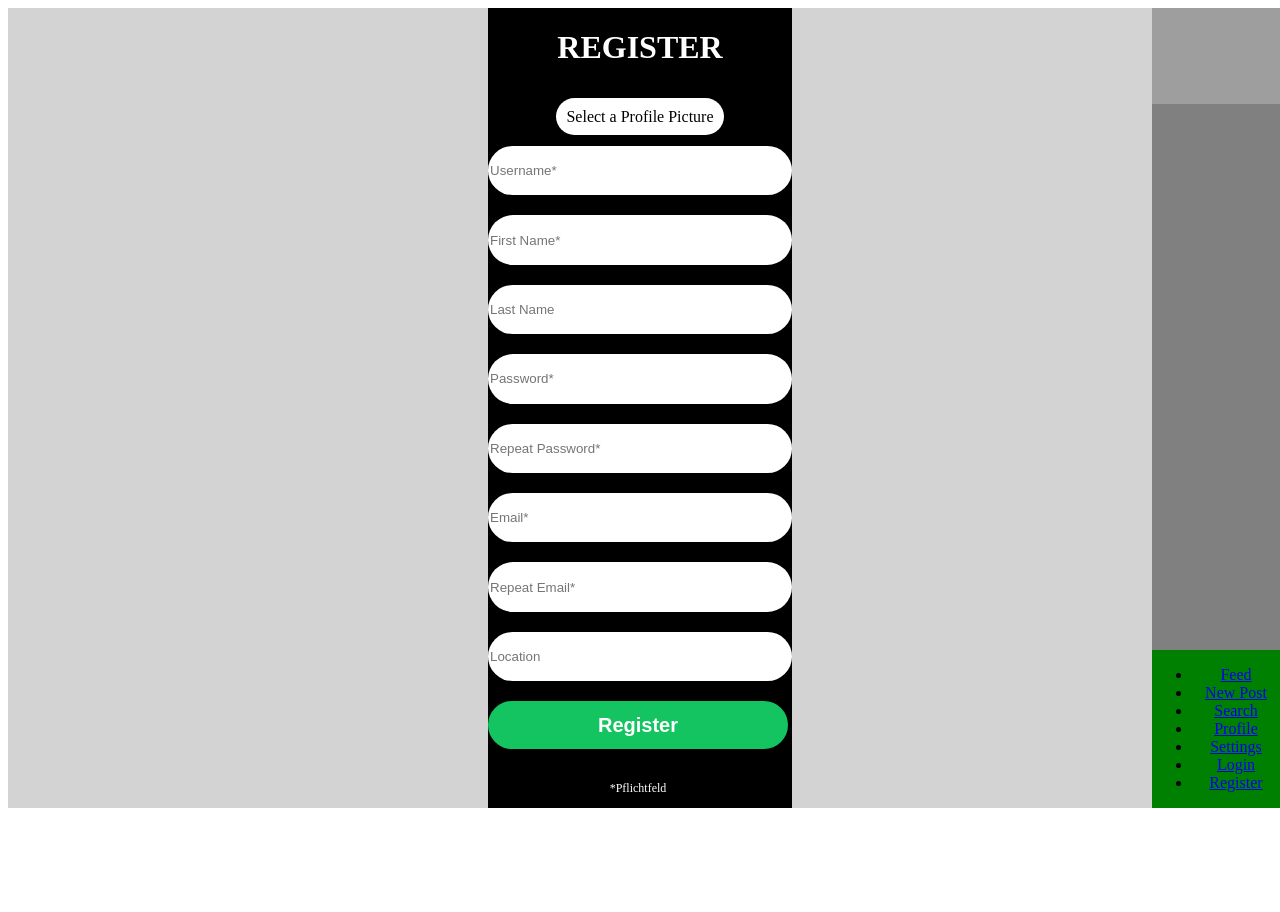
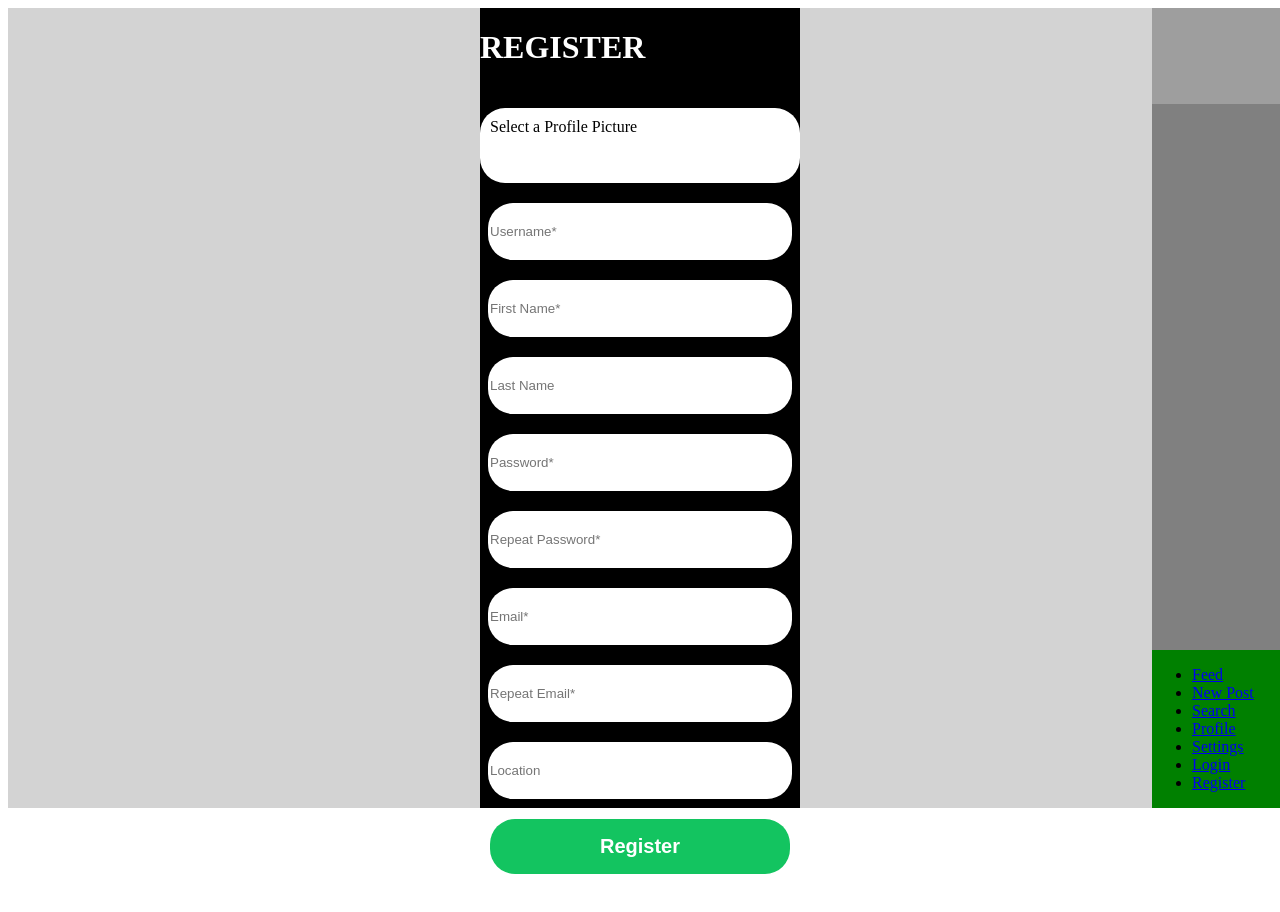
Before and after one commit to tom-mate-o/Social-App-Gimme5, a React (Create React App) app in the folder gimme5app/frontend/: page /register in a window 1280 px wide. Shown: the top 912 px of the page. Before the commit the page ends 816 px from the top, so only its background shows below. Built offline with nearby package versions, Linux system fonts and the light colour scheme; no server answers; grey boxes are pictures that could not be loaded.

Commit message:
add and change register form styling

```diff
--- a/gimme5app/frontend/src/App.css
+++ b/gimme5app/frontend/src/App.css
@@ -3,9 +3,6 @@
 @import "./assets/css/navbar.css";
 @import "./assets/css/post.css";
 
-.App {
-  text-align: center;
-}
 
 .App-logo {
   height: 40vmin;
--- a/gimme5app/frontend/src/assets/css/form.css
+++ b/gimme5app/frontend/src/assets/css/form.css
@@ -1,3 +1,10 @@
+.register-form {
+    display: flex;
+    flex-direction: column;
+    gap: 20px;
+    align-items: center;
+}
+
 input,
 label {
     width: 300px;
@@ -16,6 +23,8 @@ select {
 .checkbox {
     display: flex;
     flex-direction: row;
+    justify-content: flex-start;
+    align-items: flex-start;
     padding-left: 10px;
 }
 
--- a/gimme5app/frontend/src/components/register/registerToApp.jsx
+++ b/gimme5app/frontend/src/components/register/registerToApp.jsx
@@ -14,7 +14,7 @@ export default function RegisterToApp() {
     <div className="register">
       <h1>REGISTER</h1>
 
-      <form>
+      <form className="register-form">
         <input style={{ display: "none" }} type="file" id="file" name="file" />
         <label
           htmlFor="file"
@@ -27,23 +27,19 @@ export default function RegisterToApp() {
         >
           Select a Profile Picture
         </label>
-      </form>
 
-      <input ref={username} id="username" type="text" placeholder="Username*" />
+        <input ref={username} id="username" type="text" placeholder="Username*" required />
 
         <input
-        ref={firstname}
-        id="firstname"
-        type="text"
-        placeholder="First Name*"
-      />
-      <input ref={lastname} id="lastname" type="text" placeholder="Last Name" />
+          ref={firstname} id="firstname" type="text" placeholder="First Name*" required />
+        <input ref={lastname} id="lastname" type="text" placeholder="Last Name" required />
 
         <input
           ref={password}
           id="password"
           type="password"
           placeholder="Password*"
+          required
         />
 
         <input
@@ -51,15 +47,11 @@ export default function RegisterToApp() {
           id="password2"
           type="password"
           placeholder="Repeat Password*"
+          required
         />
 
-      <input ref={email} id="email" type="email" placeholder="Email*" />
-      <input
-        ref={email2}
-        id="email2"
-        type="email"
-        placeholder="Repeat Email*"
-      />
+        <input ref={email} id="email" type="email" placeholder="Email*" required />
+        <input ref={email2} id="email2" type="email" placeholder="Repeat Email*" required />
 
         <input ref={location} id="location" type="text" placeholder="Location" />
 
@@ -85,6 +77,7 @@ export default function RegisterToApp() {
         >
           Register
         </button>
+      </form>
 
       <p>*Pflichtfeld</p>
     </div>
```
Lines whose indentation alone changed are shown as unchanged.
